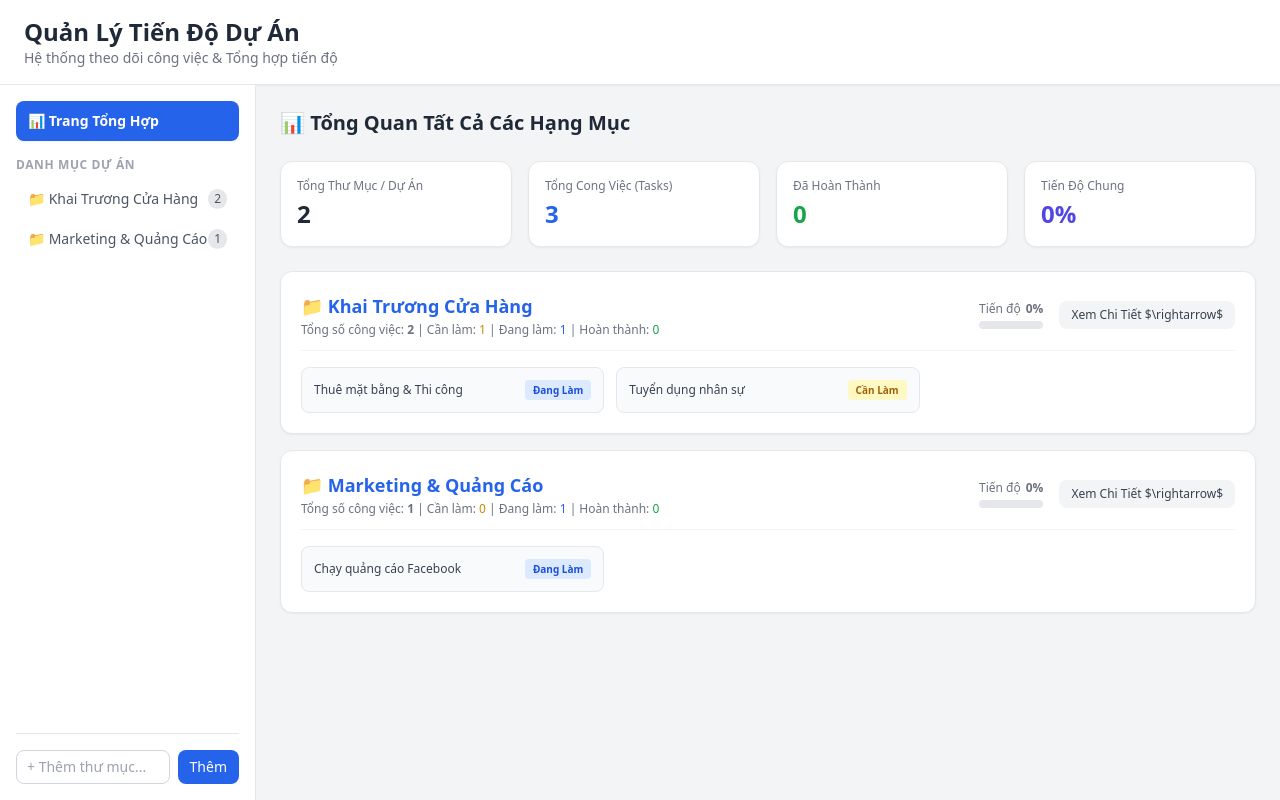
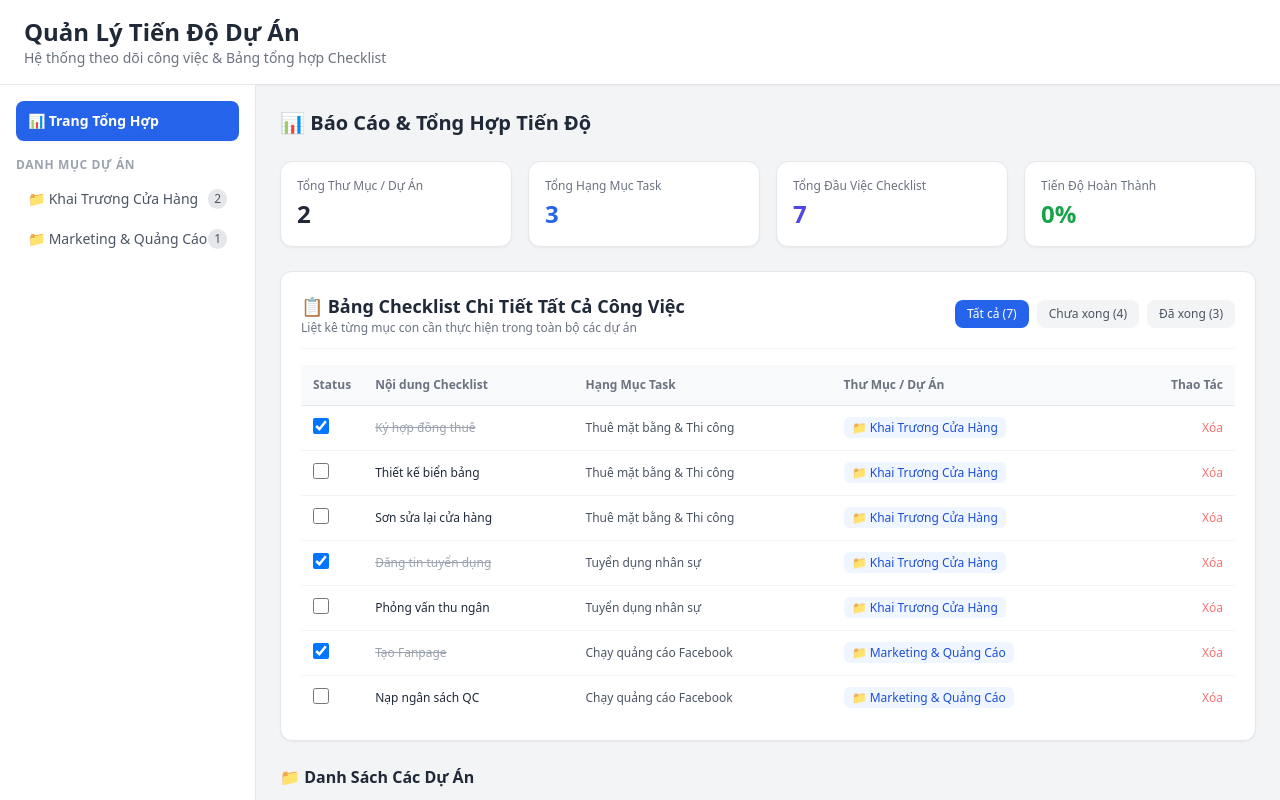
Before and after one commit to Chinguyen9213/D-n-1, a React (Vite) app in the folder frontend/: page / in a window 1280 px wide. Shown: the top 800 px of the page. Built offline with nearby package versions, Linux system fonts and the light colour scheme.

Commit message:
Update App.jsx

```diff
--- a/frontend/src/App.jsx
+++ b/frontend/src/App.jsx
@@ -5,8 +5,9 @@ export default function App() {
     { id: 'p1', name: 'Khai Trương Cửa Hàng' },
     { id: 'p2', name: 'Marketing & Quảng Cáo' }
   ]);
-  const [currentView, setCurrentView] = useState('overview'); // 'overview' hoặc 'p1', 'p2'...
+  const [currentView, setCurrentView] = useState('overview'); // 'overview' hoặc ID dự án
   const [newProjectName, setNewProjectName] = useState('');
+  const [checklistFilter, setChecklistFilter] = useState('all'); // 'all', 'pending', 'completed'
 
   const [tasks, setTasks] = useState([
     {
@@ -122,7 +123,24 @@ export default function App() {
 
   const columns = ['Cần Làm', 'Đang Làm', 'Đã Xong'];
 
-  // Thống kê tổng quan cho Toàn bộ ứng dụng
+  // Gom tất cả Checklist từ mọi Task & Thư mục để hiển thị Bảng Tổng
+  const allChecklistItems = tasks.flatMap(task => {
+    const proj = projects.find(p => p.id === task.projectId);
+    return task.checklists.map(c => ({
+      ...c,
+      taskId: task.id,
+      taskTitle: task.title,
+      projectName: proj ? proj.name : 'Chưa phân loại'
+    }));
+  });
+
+  const filteredChecklist = allChecklistItems.filter(item => {
+    if (checklistFilter === 'pending') return !item.completed;
+    if (checklistFilter === 'completed') return item.completed;
+    return true;
+  });
+
+  // Thống kê tổng quan
   const totalTasks = tasks.length;
   const completedTasks = tasks.filter(t => t.status === 'Đã Xong').length;
   const overallProgress = totalTasks > 0 ? Math.round((completedTasks / totalTasks) * 100) : 0;
@@ -133,14 +151,13 @@ export default function App() {
       <header className="bg-white border-b border-gray-200 px-6 py-4 shadow-sm flex justify-between items-center">
         <div>
           <h1 className="text-2xl font-bold text-gray-800">Quản Lý Tiến Độ Dự Án</h1>
-          <p className="text-sm text-gray-500">Hệ thống theo dõi công việc & Tổng hợp tiến độ</p>
+          <p className="text-sm text-gray-500">Hệ thống theo dõi công việc & Bảng tổng hợp Checklist</p>
         </div>
       </header>
 
       <div className="flex-1 flex overflow-hidden">
         {/* Sidebar */}
         <aside className="w-64 bg-white border-r border-gray-200 p-4 flex flex-col">
-          {/* Nút Trang Tổng Hợp */}
           <button
             onClick={() => setCurrentView('overview')}
             className={`w-full text-left px-3 py-2.5 rounded-lg text-sm font-bold mb-4 flex items-center gap-2 transition-colors ${
@@ -173,7 +190,6 @@ export default function App() {
             ))}
           </div>
 
-          {/* Form thêm dự án */}
           <form onSubmit={handleAddProject} className="mt-4 pt-4 border-t border-gray-200 flex gap-2">
             <input
               type="text"
@@ -190,91 +206,154 @@ export default function App() {
 
         {/* Main Content */}
         <main className="flex-1 p-6 overflow-y-auto">
-          {/* VIEW 1: TRANG TỔNG HỢP (OVERVIEW) */}
           {currentView === 'overview' ? (
             <div className="space-y-6">
-              <h2 className="text-xl font-bold text-gray-800">📊 Tổng Quan Tất Cả Các Hạng Mục</h2>
+              <h2 className="text-xl font-bold text-gray-800">📊 Báo Cáo & Tổng Hợp Tiến Độ</h2>
 
-              {/* Card Thống kê nhanh */}
+              {/* Cards Thống kê */}
               <div className="grid grid-cols-1 md:grid-cols-4 gap-4">
                 <div className="bg-white p-4 rounded-xl border border-gray-200 shadow-sm">
                   <p className="text-xs text-gray-500 font-medium">Tổng Thư Mục / Dự Án</p>
                   <p className="text-2xl font-bold text-gray-800 mt-1">{projects.length}</p>
                 </div>
                 <div className="bg-white p-4 rounded-xl border border-gray-200 shadow-sm">
-                  <p className="text-xs text-gray-500 font-medium">Tổng Cong Việc (Tasks)</p>
+                  <p className="text-xs text-gray-500 font-medium">Tổng Hạng Mục Task</p>
                   <p className="text-2xl font-bold text-blue-600 mt-1">{totalTasks}</p>
                 </div>
                 <div className="bg-white p-4 rounded-xl border border-gray-200 shadow-sm">
-                  <p className="text-xs text-gray-500 font-medium">Đã Hoàn Thành</p>
-                  <p className="text-2xl font-bold text-green-600 mt-1">{completedTasks}</p>
+                  <p className="text-xs text-gray-500 font-medium">Tổng Đầu Việc Checklist</p>
+                  <p className="text-2xl font-bold text-indigo-600 mt-1">{allChecklistItems.length}</p>
                 </div>
                 <div className="bg-white p-4 rounded-xl border border-gray-200 shadow-sm">
-                  <p className="text-xs text-gray-500 font-medium">Tiến Độ Chung</p>
-                  <p className="text-2xl font-bold text-indigo-600 mt-1">{overallProgress}%</p>
+                  <p className="text-xs text-gray-500 font-medium">Tiến Độ Hoàn Thành</p>
+                  <p className="text-2xl font-bold text-green-600 mt-1">{overallProgress}%</p>
                 </div>
               </div>
 
-              {/* Bảng Danh Sách Hạng Mục Đã Liệt Kê */}
+              {/* BẢNG TỔNG HỢP CHECKLIST TOÀN BỘ CÔNG VIỆC */}
+              <div className="bg-white rounded-xl border border-gray-200 shadow-sm p-5 space-y-4">
+                <div className="flex flex-col md:flex-row md:items-center justify-between gap-3 pb-3 border-b border-gray-100">
+                  <div>
+                    <h3 className="text-lg font-bold text-gray-800 flex items-center gap-2">
+                      📋 Bảng Checklist Chi Tiết Tất Cả Công Việc
+                    </h3>
+                    <p className="text-xs text-gray-500">Liệt kê từng mục con cần thực hiện trong toàn bộ các dự án</p>
+                  </div>
+
+                  {/* Bộ lọc trạng thái */}
+                  <div className="flex gap-2">
+                    <button
+                      onClick={() => setChecklistFilter('all')}
+                      className={`text-xs px-3 py-1.5 rounded-lg font-medium transition-colors ${
+                        checklistFilter === 'all' ? 'bg-blue-600 text-white' : 'bg-gray-100 text-gray-600 hover:bg-gray-200'
+                      }`}
+                    >
+                      Tất cả ({allChecklistItems.length})
+                    </button>
+                    <button
+                      onClick={() => setChecklistFilter('pending')}
+                      className={`text-xs px-3 py-1.5 rounded-lg font-medium transition-colors ${
+                        checklistFilter === 'pending' ? 'bg-yellow-500 text-white' : 'bg-gray-100 text-gray-600 hover:bg-gray-200'
+                      }`}
+                    >
+                      Chưa xong ({allChecklistItems.filter(i => !i.completed).length})
+                    </button>
+                    <button
+                      onClick={() => setChecklistFilter('completed')}
+                      className={`text-xs px-3 py-1.5 rounded-lg font-medium transition-colors ${
+                        checklistFilter === 'completed' ? 'bg-green-600 text-white' : 'bg-gray-100 text-gray-600 hover:bg-gray-200'
+                      }`}
+                    >
+                      Đã xong ({allChecklistItems.filter(i => i.completed).length})
+                    </button>
+                  </div>
+                </div>
+
+                {/* Danh sách Table Checklist */}
+                <div className="overflow-x-auto">
+                  <table className="w-full text-left text-xs border-collapse">
+                    <thead>
+                      <tr className="bg-gray-50 border-b border-gray-200 text-gray-500 font-semibold">
+                        <th className="p-3 w-10">Status</th>
+                        <th className="p-3">Nội dung Checklist</th>
+                        <th className="p-3">Hạng Mục Task</th>
+                        <th className="p-3">Thư Mục / Dự Án</th>
+                        <th className="p-3 text-right">Thao Tác</th>
+                      </tr>
+                    </thead>
+                    <tbody className="divide-y divide-gray-100">
+                      {filteredChecklist.map(item => (
+                        <tr key={item.id} className="hover:bg-gray-50 transition-colors">
+                          <td className="p-3">
+                            <input
+                              type="checkbox"
+                              checked={item.completed}
+                              onChange={() => toggleChecklist(item.taskId, item.id)}
+                              className="rounded text-blue-600 focus:ring-0 w-4 h-4 cursor-pointer"
+                            />
+                          </td>
+                          <td className={`p-3 font-medium ${item.completed ? 'line-through text-gray-400' : 'text-gray-800'}`}>
+                            {item.text}
+                          </td>
+                          <td className="p-3 text-gray-600 font-medium">{item.taskTitle}</td>
+                          <td className="p-3">
+                            <span className="bg-blue-50 text-blue-700 px-2 py-0.5 rounded-md font-medium">
+                              📁 {item.projectName}
+                            </span>
+                          </td>
+                          <td className="p-3 text-right">
+                            <button
+                              onClick={() => deleteChecklistItem(item.taskId, item.id)}
+                              className="text-red-400 hover:text-red-600 font-medium"
+                            >
+                              Xóa
+                            </button>
+                          </td>
+                        </tr>
+                      ))}
+
+                      {filteredChecklist.length === 0 && (
+                        <tr>
+                          <td colSpan="5" className="p-6 text-center text-gray-400 italic">
+                            Không có checklist nào phù hợp với bộ lọc.
+                          </td>
+                        </tr>
+                      )}
+                    </tbody>
+                  </table>
+                </div>
+              </div>
+
+              {/* Danh sách Thư Mục Chi Tiết bên dưới */}
               <div className="space-y-4">
+                <h3 className="text-base font-bold text-gray-800">📁 Danh Sách Các Dự Án</h3>
                 {projects.map(project => {
                   const projectTasks = tasks.filter(t => t.projectId === project.id);
                   const pTotal = projectTasks.length;
                   const pDone = projectTasks.filter(t => t.status === 'Đã Xong').length;
-                  const pDoing = projectTasks.filter(t => t.status === 'Đang Làm').length;
-                  const pTodo = projectTasks.filter(t => t.status === 'Cần Làm').length;
                   const pPercent = pTotal > 0 ? Math.round((pDone / pTotal) * 100) : 0;
 
                   return (
-                    <div key={project.id} className="bg-white rounded-xl border border-gray-200 shadow-sm p-5">
-                      <div className="flex flex-col md:flex-row md:items-center justify-between gap-4 mb-4 pb-3 border-b border-gray-100">
+                    <div key={project.id} className="bg-white rounded-xl border border-gray-200 shadow-sm p-4 flex justify-between items-center">
                       <div>
-                          <h3
+                        <h4
                           onClick={() => setCurrentView(project.id)}
-                            className="text-lg font-bold text-blue-600 hover:underline cursor-pointer flex items-center gap-2"
+                          className="font-bold text-blue-600 hover:underline cursor-pointer"
                         >
                           📁 {project.name}
-                          </h3>
-                          <p className="text-xs text-gray-500 mt-0.5">
-                            Tổng số công việc: <span className="font-semibold">{pTotal}</span> | Cần làm: <span className="text-yellow-600">{pTodo}</span> | Đang làm: <span className="text-blue-600">{pDoing}</span> | Hoàn thành: <span className="text-green-600">{pDone}</span>
+                        </h4>
+                        <p className="text-xs text-gray-500 mt-1">
+                          Tổng số Tasks: {pTotal} | Đã hoàn thành: {pDone}
                         </p>
                       </div>
-
-                        <div className="flex items-center gap-4 w-full md:w-64">
-                          <div className="flex-1">
-                            <div className="flex justify-between text-xs text-gray-500 mb-1">
-                              <span>Tiến độ</span>
-                              <span className="font-semibold">{pPercent}%</span>
-                            </div>
-                            <div className="w-full bg-gray-200 h-2 rounded-full overflow-hidden">
-                              <div className="bg-blue-600 h-full transition-all duration-300" style={{ width: `${pPercent}%` }}></div>
-                            </div>
-                          </div>
+                      <div className="flex items-center gap-4">
+                        <span className="text-xs font-semibold text-gray-600">{pPercent}%</span>
                         <button
                           onClick={() => setCurrentView(project.id)}
-                            className="text-xs bg-gray-100 hover:bg-gray-200 text-gray-700 px-3 py-1.5 rounded-lg font-medium whitespace-nowrap"
+                          className="text-xs bg-gray-100 hover:bg-gray-200 text-gray-700 px-3 py-1.5 rounded-lg font-medium"
                         >
-                            Xem Chi Tiết $\rightarrow$
+                          Mở Kanban Board $\rightarrow$
                         </button>
-                        </div>
-                      </div>
-
-                      {/* Danh sách Task thu gọn trong Hạng Mục */}
-                      <div className="grid grid-cols-1 md:grid-cols-3 gap-3">
-                        {projectTasks.map(task => (
-                          <div key={task.id} className="bg-gray-50 p-3 rounded-lg border border-gray-200 text-xs flex justify-between items-center">
-                            <span className="font-medium text-gray-700 truncate">{task.title}</span>
-                            <span className={`px-2 py-0.5 rounded text-[10px] font-semibold whitespace-nowrap ${
-                              task.status === 'Đã Xong' ? 'bg-green-100 text-green-700' :
-                              task.status === 'Đang Làm' ? 'bg-blue-100 text-blue-700' : 'bg-yellow-100 text-yellow-700'
-                            }`}>
-                              {task.status}
-                            </span>
-                          </div>
-                        ))}
-                        {projectTasks.length === 0 && (
-                          <p className="text-xs text-gray-400 italic">Thư mục này chưa có công việc nào.</p>
-                        )}
                       </div>
                     </div>
                   );
@@ -282,7 +361,7 @@ export default function App() {
               </div>
             </div>
           ) : (
-            /* VIEW 2: KHANBAN BOARD CHI TIẾT TỪNG THƯ MỤC */
+            /* VIEW CHI TIẾT DỰ ÁN (KANBAN BOARD) */
             <div>
               <div className="flex flex-col md:flex-row md:items-center justify-between mb-6 gap-4">
                 <h2 className="text-xl font-bold text-gray-800 flex items-center gap-2">
@@ -303,7 +382,6 @@ export default function App() {
                 </form>
               </div>
 
-              {/* Kanban Columns */}
               <div className="grid grid-cols-1 md:grid-cols-3 gap-6 align-top">
                 {columns.map(status => {
                   const statusTasks = tasks.filter(t => t.projectId === currentView && t.status === status);
```
Lines whose indentation alone changed are shown as unchanged.
